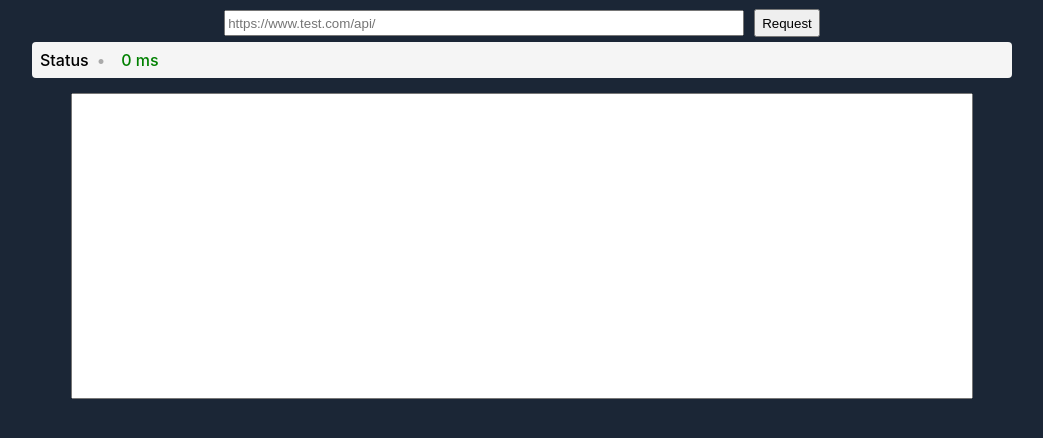
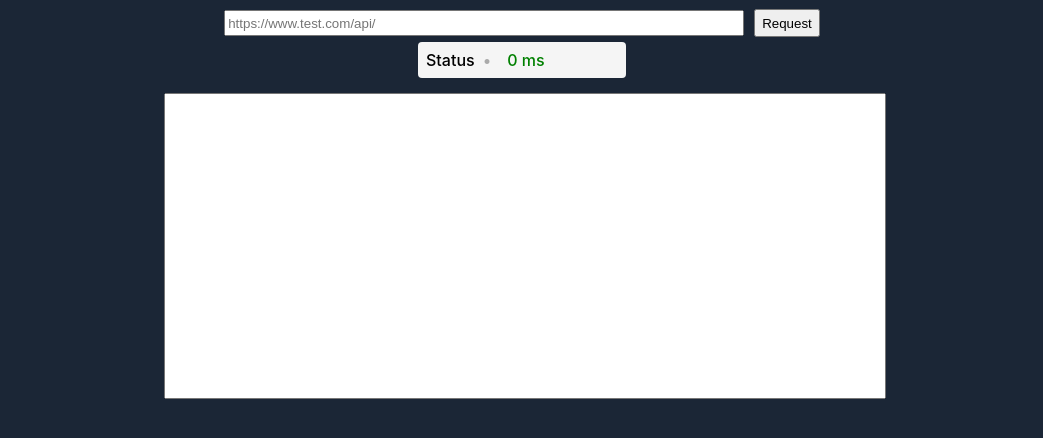
Before and after one commit to nazdum/reqquest, a React (Vite) app in the folder frontend/: page / in a window 1280 px wide. Shown: the top 438 px of the page, without its empty margins (118-1161 px from the left). Built offline with nearby package versions, Linux system fonts and the light colour scheme.

Commit message:
separated components logic and styles

```diff
--- a/frontend/src/App.css
+++ b/frontend/src/App.css
@@ -4,52 +4,3 @@
     align-items: center;
     flex-direction: column;
 }
-
-.inputs{
-    width: 100%;
-}
-
-.outputs{
-    width: 100%;
-}
-
-#response-textarea{
-    width: 70%;
-    height: 300px;
-    resize: none;
-    overflow-y: scroll;
-    margin-top: 10px;
-}
-
-#url{
-    width: 40%;
-    height: 20px;
-    margin-top: 10px;
-    margin-right: 10px;
-}
-
-#request-button{
-    height: 28px;
-}
-
-.status-container {
-  display: flex;
-  align-items: baseline;
-  gap: 8px;
-  margin: 5px 150px 5px 150px;
-  padding: 8px;
-  background: #f5f5f5;
-  border-radius: 4px;
-}
-
-.status-container h3 {
-  margin: 0;
-  font-size: 16px;
-  font-weight: 500;
-}
-
-.status-container h3:first-child::after {
-  content: "•";
-  margin: 0 8px;
-  color: #aaa;
-}
--- a/frontend/src/App.jsx
+++ b/frontend/src/App.jsx
@@ -1,51 +1,38 @@
-import {useState} from 'react';
+import { useState } from 'react';
 import './App.css';
-import {Request} from "../wailsjs/go/main/App";
+import { Request } from "../wailsjs/go/main/App";
+import InputArea from './components/input/InputArea';
+import OutputArea from './components/output/OutputArea';
 
 function App() {
 
-    const [resultText, setResultText] = useState('');
-    const [statusCode, setStatusCode] = useState('Status');
     const [url, setUrl] = useState('');
-    const [latency, setLatency] = useState(0);
     const updateUrl = (e) => setUrl(e.target.value);
 
-    const request = async () =>{
-        try{
+    const [outputData, setOutputData] = useState({
+        statusCode: 'Status',
+        latency: 0,
+        resultText: ''
+    })
+
+    const request = async () => {
+        try {
             const response = await Request(url);
-            setResultText(response.Body);
-            setStatusCode(response.StatusCode);
-            setLatency(response.Latency);
-        }catch(error){
+            setOutputData({
+                statusCode: response.StatusCode,
+                latency: response.Latency,
+                resultText: response.Body
+            })
+        } catch (error) {
             console.log(error);
         }
     }
 
-    const statusCodeStyle = {
-        color: statusCode === 200 ? 'green' : (statusCode === 404 ? 'red' : 'black')
-    };
-
-    const latencyStyle = {
-        color: latency  <= 100 ? 'green' : (latency >= 300 ? 'red' : 'black')
-    };
 
     return (
         <div className="app">
-
-            <div className="inputs">
-            <input placeholder="https://www.test.com/api/" id="url" onChange={updateUrl} type="text"/>
-            <button id="request-button" onClick={request}>Request</button>
-            </div>
-
-            <div className="outputs">
-
-              <div className="status-container">
-                <h3 style={statusCodeStyle}> {statusCode}</h3>
-                <h3 style={latencyStyle}>{latency} ms</h3>
-              </div>
-            <textarea readOnly id="response-textarea" value={resultText} />
-            </div>
-
+            <InputArea onRequest={request} onUrlChange={updateUrl} />
+            <OutputArea responseData={outputData} />
         </div>
     )
 }
--- /dev/null
+++ b/frontend/src/components/input/InputArea.jsx
@@ -0,0 +1,20 @@
+import React from 'react';
+import './inputArea.css'
+
+function InputArea({ onUrlChange, onRequest }) {
+  return (
+    <div className="inputs">
+      <input
+        placeholder="https://www.test.com/api/"
+        id="url"
+        onChange={onUrlChange}
+        type="text"
+      />
+      <button id="request-button" onClick={onRequest}>
+        Request
+      </button>
+    </div>
+  );
+}
+
+export default InputArea;
--- /dev/null
+++ b/frontend/src/components/input/inputArea.css
@@ -0,0 +1,28 @@
+.inputs {
+  width: 100%;
+}
+
+#url {
+  width: 40%;
+  height: 20px;
+  margin-top: 10px;
+  margin-right: 10px;
+}
+
+#request-button {
+  height: 28px;
+}
+
+
+
+.status-container h3 {
+  margin: 0;
+  font-size: 16px;
+  font-weight: 500;
+}
+
+.status-container h3:first-child::after {
+  content: "•";
+  margin: 0 8px;
+  color: #aaa;
+}
--- /dev/null
+++ b/frontend/src/components/output/OutputArea.jsx
@@ -0,0 +1,33 @@
+// src/components/OutputArea.js
+import React from 'react';
+import './outputArea.css'
+
+function OutputArea({ responseData }) {
+
+
+  const { statusCode, latency, resultText } = responseData
+
+  const statusCodeStyle = {
+    color: statusCode === 200 ? 'green' : (statusCode === 404 ? 'red' : 'black')
+  };
+
+  const latencyStyle = {
+    color: latency <= 100 ? 'green' : (latency >= 300 ? 'red' : 'black')
+
+
+  };
+
+  return (
+    <div className="outputs">
+      <div className="status-container">
+        <h3 style={statusCodeStyle}> {statusCode}</h3>
+        <h3 style={latencyStyle}>{latency} ms</h3>
+      </div>
+      <div id="container-response-textarea">
+        <textarea readOnly id="response-textarea" value={resultText} />
+      </div>
+    </div>
+  );
+}
+
+export default OutputArea
--- /dev/null
+++ b/frontend/src/components/output/outputArea.css
@@ -0,0 +1,29 @@
+.outputs {
+    width: 100%;
+    display: flex;
+    flex-direction: column;
+    align-items: center;
+  }
+
+  #container-response-textarea {
+    width: 56%;
+  }
+
+  #response-textarea {
+    width: 100%;
+    height: 300px;
+    resize: none;
+    overflow-y: scroll;
+    margin-top: 10px;
+  }
+
+  .status-container {
+    display: flex;
+    align-items: baseline;
+    gap: 8px;
+    width: 15%;
+    margin: 5px auto;
+    padding: 8px;
+    background: #f5f5f5;
+    border-radius: 4px;
+  }
```
